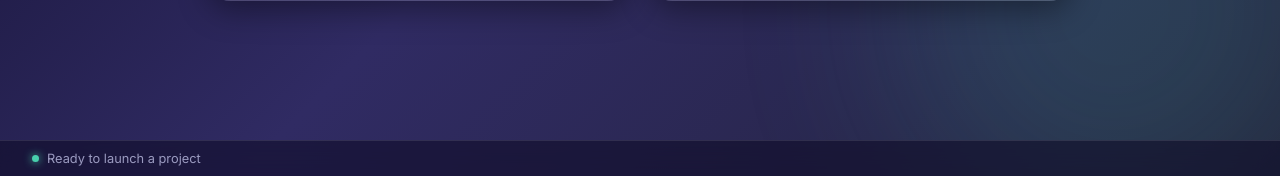
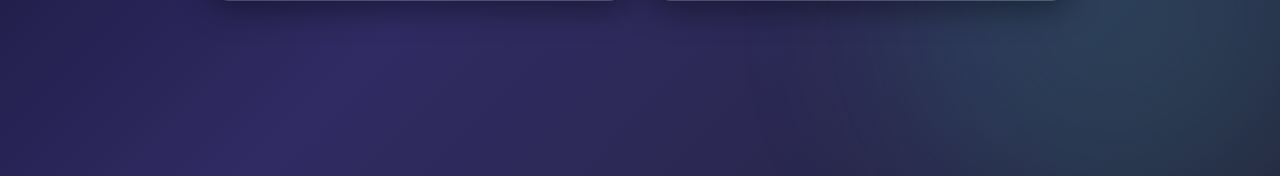
Before and after one commit to Ankit9134/user-behaviour-analysis, a Flask app: page / in a window 1280 px wide. Shown: the part 624-800 px from the top of the page. Run offline with Flask 3, Linux system fonts and the light colour scheme.

Commit message:
Update index.html

```diff
--- a/templates/index.html
+++ b/templates/index.html
@@ -39,8 +39,5 @@
 
   </div>
 </main>
-
-<footer>Ready to launch a project</footer>
-
 </body>
 </html>
```
